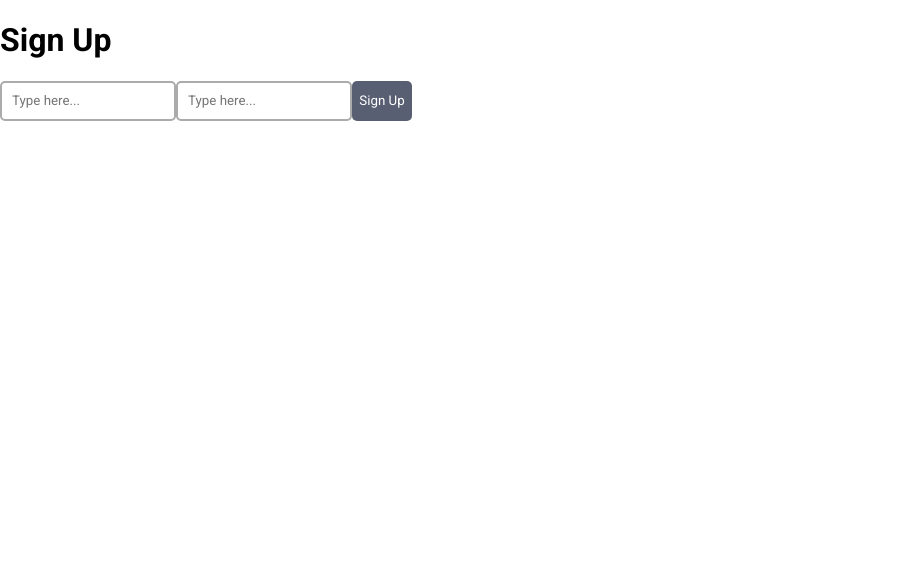
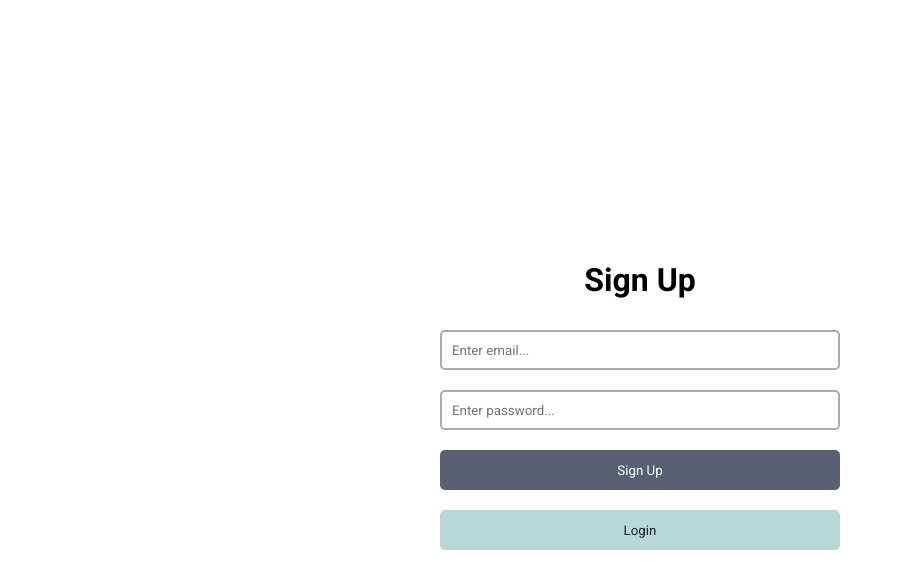
Before and after one commit to hwalk1/Chat-App, a React (Create React App) app: page /signup in a window 1280 px wide. Shown: the top 588 px of the page, without its empty margins (0-903 px from the left). Built offline with nearby package versions, Linux system fonts and the light colour scheme; no server answers.

Commit message:
style: style sign up form. nav between screens

```diff
--- a/src/components/Button.tsx
+++ b/src/components/Button.tsx
@@ -29,8 +29,8 @@
   // box shadow
   if (to) {
     return (
-      <Link to={to}>
-        <button type="submit" className={classNames(buttonType)}>
+      <Link style={{ width: '100%' }} to={to}>
+        <button style={{ width: '100%' }} className={classNames(buttonType)}>
           {title}
         </button>
       </Link>
--- a/src/components/button.scss
+++ b/src/components/button.scss
@@ -4,7 +4,7 @@
   height: 40px;
   min-width: 60px;
   border-radius: 5px;
-  background: grey;
+  background-color: grey;
   color: $text-black;
   border: none;
   padding: 0;
--- a/src/pages/Home.tsx
+++ b/src/pages/Home.tsx
@@ -6,7 +6,6 @@
     <>
       <h1>Hello World!</h1>
       <Button title="Sign Up" buttonType="primary" to="/signup" />
-
       <Button title="Login" buttonType="primary" to="/login" />
     </>
   );
--- a/src/pages/Login.tsx
+++ b/src/pages/Login.tsx
@@ -38,6 +38,7 @@
                 placeHolder="Enter password..."
               />
               <Button title="Login" buttonType="primary" customClass="mb2" />
+              <Button title="Signup" buttonType="secondary" to="/signup" />
             </div>
           </form>
         </div>
--- a/src/pages/Signup.tsx
+++ b/src/pages/Signup.tsx
@@ -2,6 +2,7 @@
 import TextInput from '../components/TextInput';
 import Button from '../components/Button';
 import { signUpToSupabase } from '../actions/supabase';
+import '../styles/layout.scss';
 
 const SignUp = () => {
   const [email, setEmail] = useState<string>('');
@@ -13,12 +14,35 @@
   };
 
   return (
-    <form onSubmit={(e) => handleSubmit(e)}>
-      <h1>Sign Up</h1>
-      <TextInput onChange={setEmail} type="email" value={email} />
-      <TextInput onChange={setPassword} type="password" value={password} />
-      <Button title="Sign Up" buttonType="primary" />
-    </form>
+    <div className="centeredScreenWrapper">
+      <div className="contentWrapper">
+        <div>
+          <h1>Sign Up</h1>
+        </div>
+        <div className="authForm">
+          <form onSubmit={(e) => handleSubmit(e)}>
+            <div className="formSection">
+              <TextInput
+                onChange={setEmail}
+                type="email"
+                value={email}
+                customClass="mb2"
+                placeHolder="Enter email..."
+              />
+              <TextInput
+                onChange={setPassword}
+                type="password"
+                value={password}
+                customClass="mb2"
+                placeHolder="Enter password..."
+              />
+              <Button title="Sign Up" buttonType="primary" customClass="mb2" />
+              <Button title="Login" buttonType="secondary" to="/login" />
+            </div>
+          </form>
+        </div>
+      </div>
+    </div>
   );
 };
 
```
